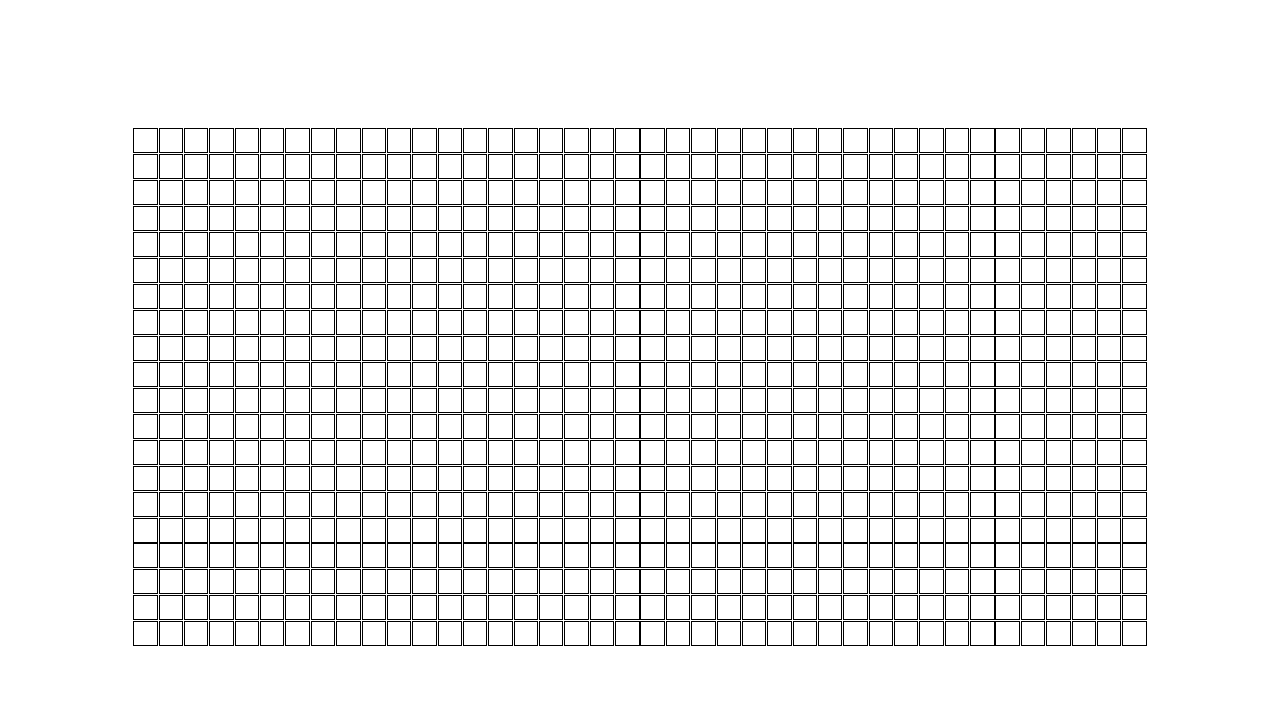
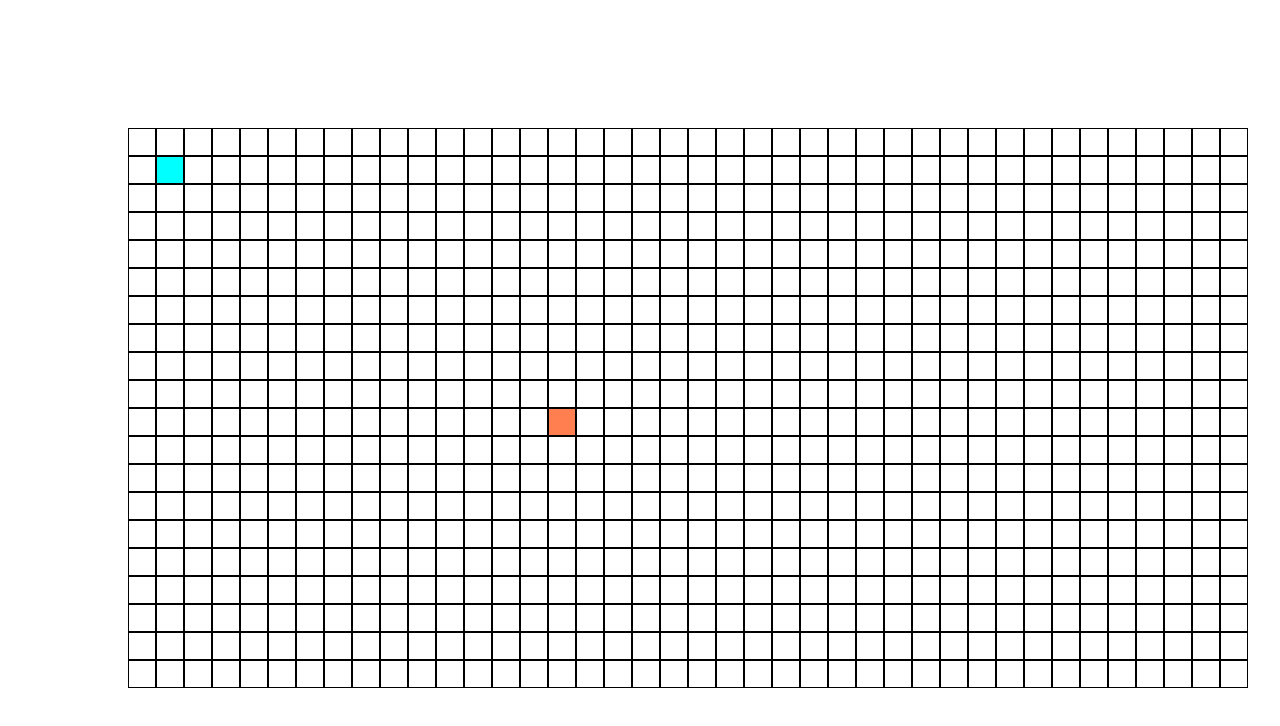
Before and after one commit to Zsoltbanyai/pathfinding-react, a React (Create React App) app: page / in a window 1280 px wide. Shown: the top 726 px of the page. Built offline with nearby package versions, Linux system fonts and the light colour scheme.

Commit message:
add a Grid of Node components and basic reposition functionality of the start/end nodes

```diff
--- a/package.json
+++ b/package.json
@@ -5,6 +5,7 @@
   "dependencies": {
     "react": "^17.0.1",
     "react-dom": "^17.0.1",
+    "react-draggable": "^4.4.5",
     "react-scripts": "^5.0.1",
     "web-vitals": "^3.1.1"
   },
--- a/src/App.js
+++ b/src/App.js
@@ -1,12 +1,12 @@
-import './App.css';
-import {Pathfinding} from './pathfinding/Pathfinding';
+import './App.css'
+import {Grid} from './pathfinding/grid/Grid'
 
 function App() {
   return (
     <div className="App">
-      <Pathfinding />
+      <Grid />
     </div>
-  );
+  )
 }
 
 export default App;
--- a/src/pathfinding/Pathfinding.jsx
+++ /dev/null
@@ -1,37 +0,0 @@
-import './Pathfinding.css'
-import {Node} from './node/Node'
-
-export const Pathfinding = () => {
-    const createGrid = (numRows, numCols) => {
-        const grid = []
-        for (let row = 0; row < numRows; row++) {
-            const currentRow = []
-            for (let col = 0; col < numCols; col++) {
-                currentRow.push(<Node row={row} col={col} />)
-            }
-            grid.push(currentRow)
-        }
-        return grid
-    }
-
-    const grid = createGrid(20, 40)
-    const gridElement =
-        <div className="grid">
-            {grid.map((row, rowIdx) => {
-                return (
-                    <div key={rowIdx} className="row">
-                        {row.map((node, nodeIdx) => {
-                            return <Node key={nodeIdx} row={rowIdx} col={nodeIdx} />
-                        })}
-                    </div>
-                )
-            })}
-        </div>
-
-
-    return (
-        <div>
-            {gridElement}
-        </div>
-    )
-}
--- /dev/null
+++ b/src/pathfinding/grid/Grid.css
@@ -0,0 +1,9 @@
+.grid {
+    display: grid;
+    grid-template-rows: repeat(20, 1fr);
+    grid-template-columns: repeat(40, 1fr);
+    width: 80%;
+    margin: auto;
+    padding-top: 10%;
+    grid-gap: 0;
+}
--- /dev/null
+++ b/src/pathfinding/grid/Grid.jsx
@@ -0,0 +1,59 @@
+import './Grid.css'
+import {Node} from '../node/Node'
+import {useState} from "react";
+
+export const Grid = () => {
+    const NUM_OF_ROWS = 20
+    const NUM_OF_COLS = 40
+    const [startNode, setStartNode] = useState('1-1');
+    const [endNode, setEndNode] = useState('10-15');
+    const [activeNodeType, setActiveNodeType] = useState(null);
+    const [clickEvent, setClickEvent] = useState(false);
+
+    const handleNodeClick = (nodeId) => {
+        if (nodeId === startNode) {
+            setActiveNodeType("startNode");
+        } else if (nodeId === endNode) {
+            setActiveNodeType("endNode");
+        }
+        setClickEvent(!clickEvent);
+    }
+
+    const handleMouseEnter = (nodeId) => {
+        if (clickEvent) {
+            if (activeNodeType === "startNode") {
+                setStartNode(nodeId);
+            } else if (activeNodeType === "endNode") {
+                setEndNode(nodeId);
+            }
+        }
+    }
+
+    const grid = []
+    for (let row = 0; row < NUM_OF_ROWS; row++) {
+        for (let col = 0; col < NUM_OF_COLS; col++) {
+            grid.push({
+                id: `${row}-${col}`,
+                row,
+                col,
+            })
+        }
+    }
+
+    return (
+        <div className="grid">
+            {grid.map((node) => (
+                <Node
+                    key={node.id}
+                    nodeId={node.id}
+                    isStart={node.id === startNode}
+                    isEnd={node.id === endNode}
+                    activeNodeType={activeNodeType}
+                    onClick={() => handleNodeClick(node.id)}
+                    onMouseEnter={() => handleMouseEnter(node.id)}
+                >
+                </Node>
+            ))}
+        </div>
+    )
+}
--- a/src/pathfinding/node/Node.css
+++ b/src/pathfinding/node/Node.css
@@ -1,24 +1,25 @@
 .node {
-    width: 25px;
-    height: 25px;
+    width: 28px;
+    height: 28px;
     border: 1px solid black;
-    margin: 0.03rem;
-    /*
-    The box-sizing: border-box; is to make sure that the border is included
-    in the width and height of the element, so the element will be square.
-    */
     box-sizing: border-box;
 }
 
-/*
-display: flex will make the nodes align horizontally in the same row.
-*/
-.row {
-    display: flex;
+.node.start-node {
+    background-color: aqua;
+    animation: pulse 400ms ease-in-out forwards;
 }
 
-.grid {
-    width: calc(80% - (20 * 0.03rem));
-    margin: auto;
-    padding-top: 10%;
+.node.end-node {
+    background-color: coral;
+    animation: pulse 400ms ease-in-out forwards;
 }
+
+@keyframes pulse {
+    0% {
+        transform: scale(0.2);
+    }
+    100% {
+        transform: scale(1);
+    }
+}
--- a/src/pathfinding/node/Node.jsx
+++ b/src/pathfinding/node/Node.jsx
@@ -1,8 +1,25 @@
 import './Node.css'
+import { useEffect } from "react"
 
-export const Node = ({row, col, isStart, isEnd}) => {
-    let className = 'node'
-    if (isStart) className += ' start-node'
-    if (isEnd) className += ' end-node'
-    return <div className={className}></div>
+export const Node = ({ nodeId, isStart, isEnd, activeNodeType, onClick, onMouseEnter }) => {
+
+    useEffect(() => {
+    }, [activeNodeType, nodeId]);
+
+    let className = `node ${nodeId}`;
+    if (isStart) {
+        className += " start-node";
+    } else if (isEnd) {
+        className += " end-node";
+    }
+
+    return (
+        <div
+            className={className}
+            onClick={onClick}
+            onMouseEnter={onMouseEnter}
+        >
+        </div>
+    );
+
 }
```
Also changed, not shown: src/pathfinding/Pathfinding.css (deleted), 1 other file (tests, documents, lock files or other folders).
